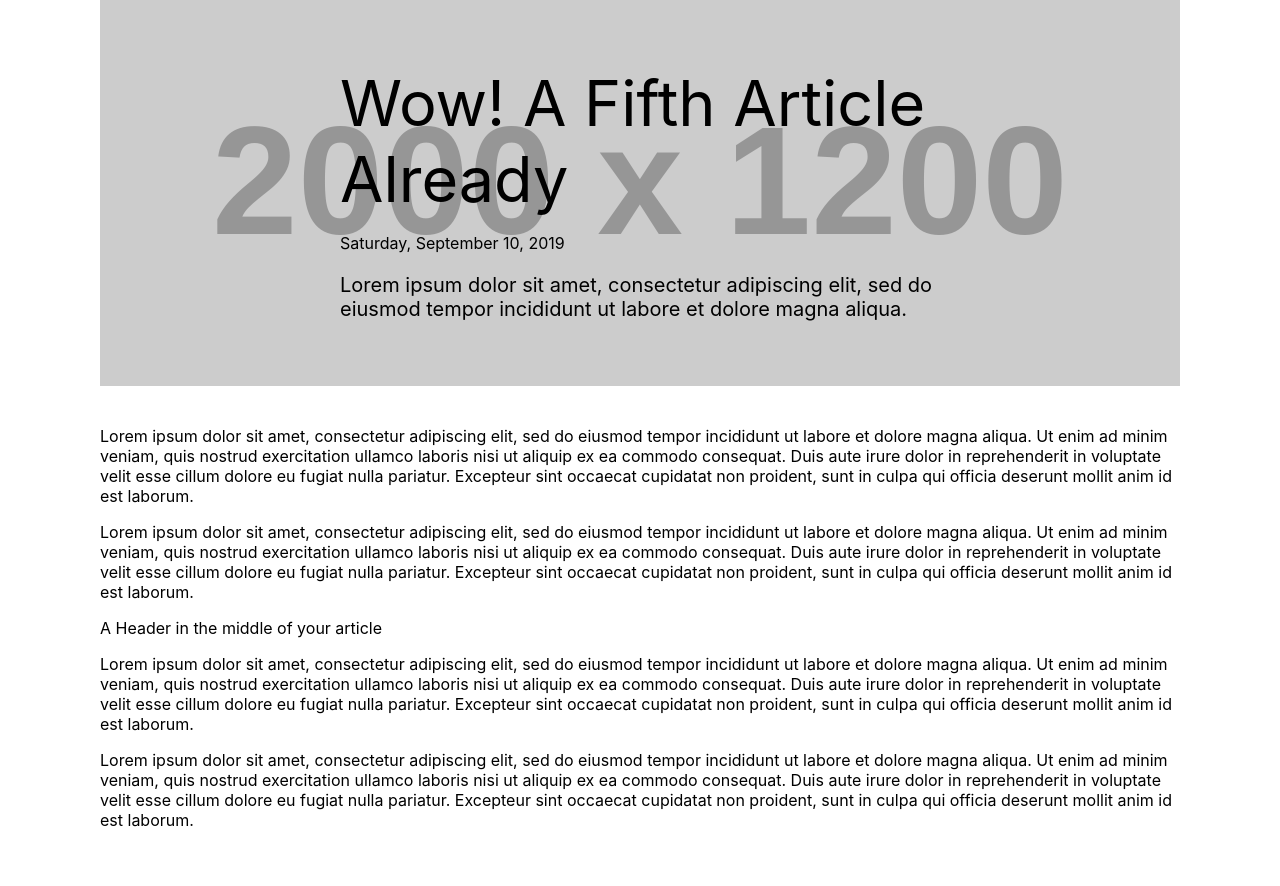
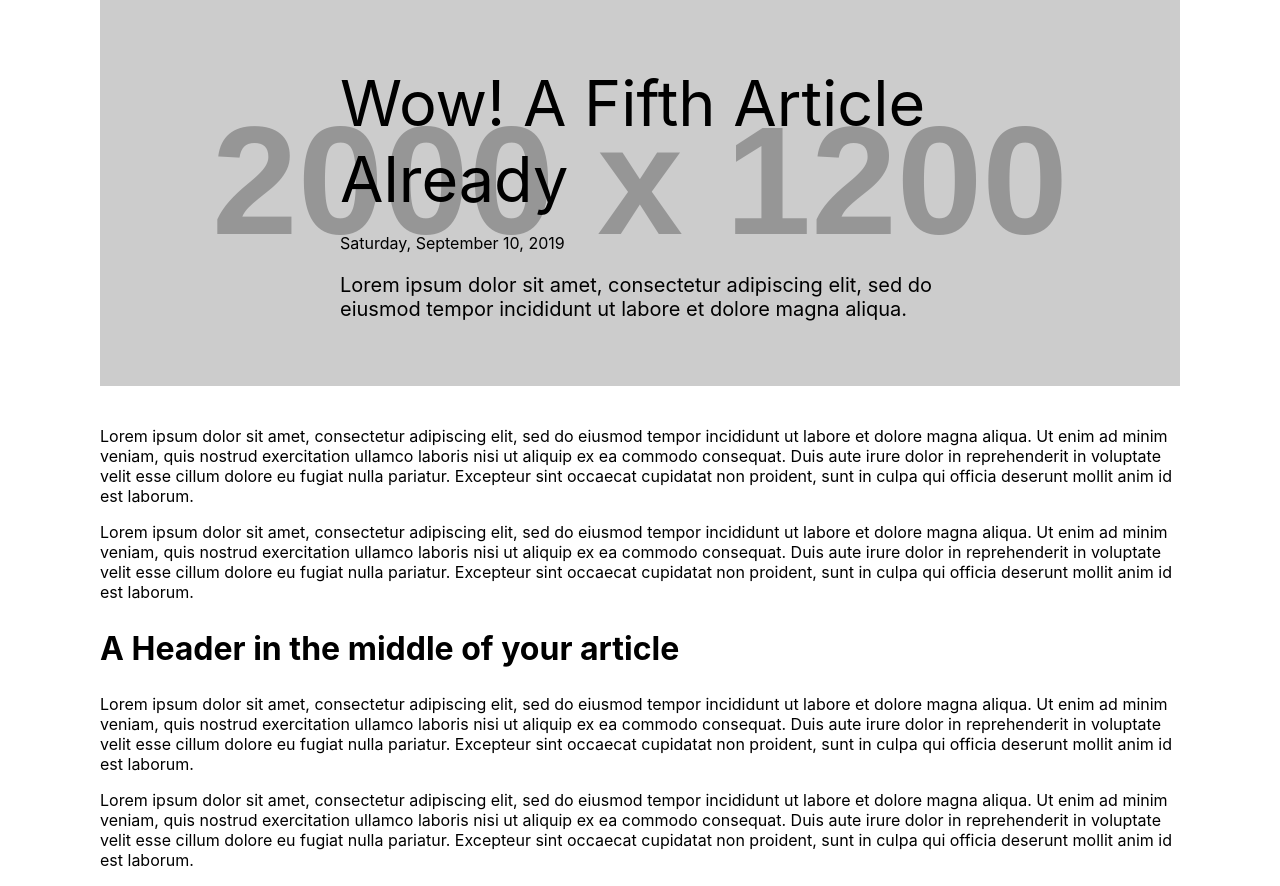
Before and after one commit to amc1347/DW-exercise-1, a React (Create React App) app: page /article/article-five in a window 1280 px wide. Before the commit the page ends 846 px from the top, so only its background shows below. Built offline with nearby package versions, Linux system fonts and the light colour scheme.

Commit message:
Commit 7

```diff
--- a/src/App.css
+++ b/src/App.css
@@ -5,6 +5,10 @@
 
 .App h1 {
   font-size: 70px;
+}
+
+.ArticleBody h2 {
+  font-size: 32px;
 }
 
 .ArticleListing {
@@ -48,14 +52,18 @@
 
 .ArticleHeader {
   margin: 0 auto;
-  max-width: 600px
+  max-width: 600px;
 }
 
 .ArticleHeader h1{
   font-size: 63px;
   margin: 0;
   font-weight: normal;
-  padding-bottom: -10px;
+  padding: 0 0 -20px 0;
+}
+
+.Article {
+
 }
 
 .ArticleHeaderBlurb {
@@ -69,6 +77,7 @@
 .ArticleListing h1 {
   font-weight: normal;
 }
+
 
 /* .App-logo {
   height: 40vmin;
--- a/src/containers/Article.js
+++ b/src/containers/Article.js
@@ -36,9 +36,10 @@ function Article(){
                         case "p":
                             return <p key = {i}> {article.data}</p>;
                         case "h2":
-                            return <p key = {i}> {article.data}</p>;
+                            return <h2 key = {i}> {article.data}</h2>;
                         case "h3":
-                            return <p key = {i}> {article.data}</p>;
+                            return <h3 key = {i}> {article.data}</h3>;
+
                     }
             })}
             </article>
```
